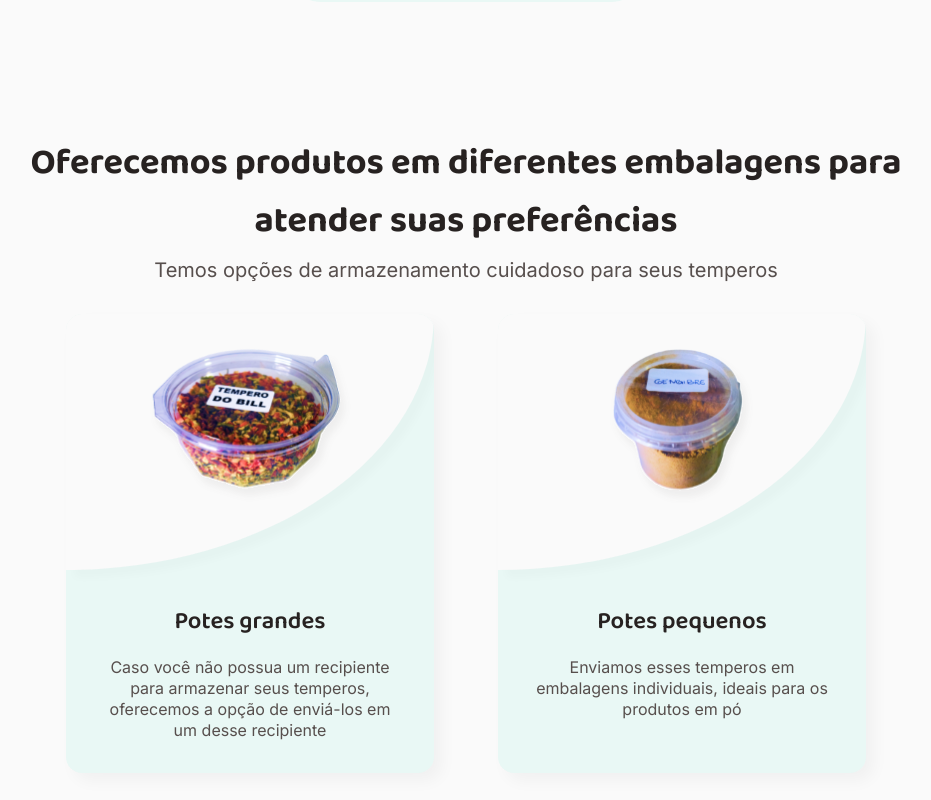
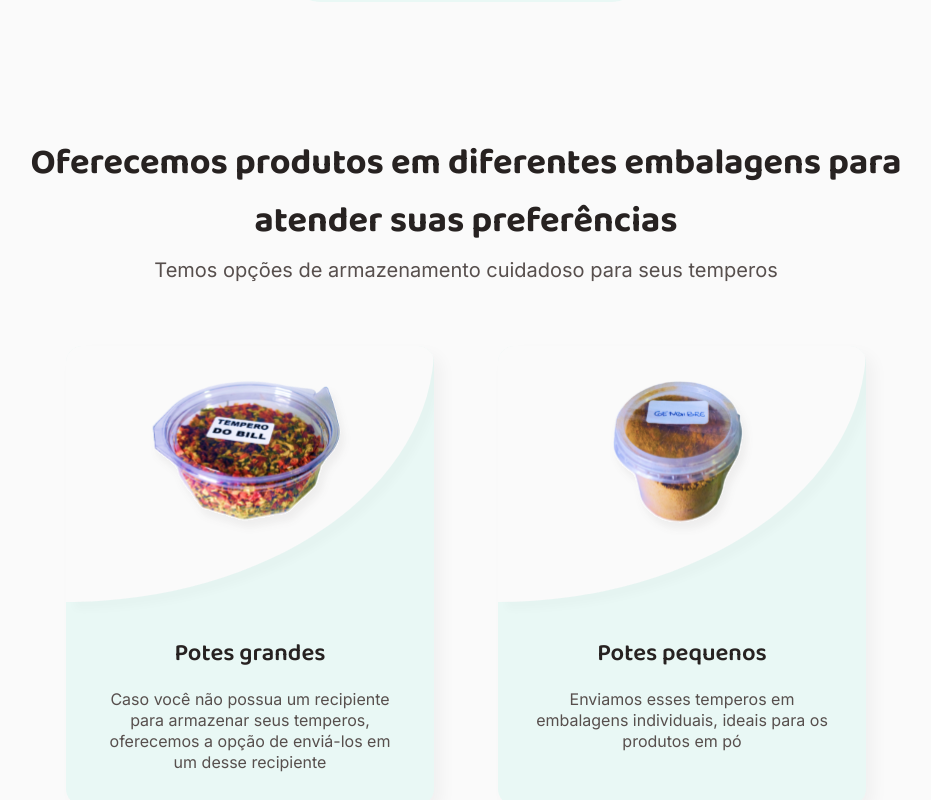
Before and after one commit to 300Marco/temperos-jrc, a React (Vite) app: page / in a window 1280 px wide. Shown: the part 3200-4000 px from the top of the page, without its empty margins (174-1105 px from the left). Built offline with nearby package versions, Linux system fonts and the light colour scheme.

Commit message:
update: gap

```diff
--- a/src/pages/Home/styles.ts
+++ b/src/pages/Home/styles.ts
@@ -351,7 +351,7 @@ export const SectionPack = styled('section', {
   display: 'flex',
   flexDirection: 'column',
   alignItems: 'center',
-  gap: '2rem',
+  gap: '4rem',
 
   '@mobile': {
     padding: '0 1rem',
```
